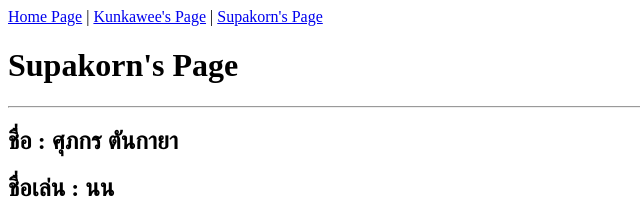
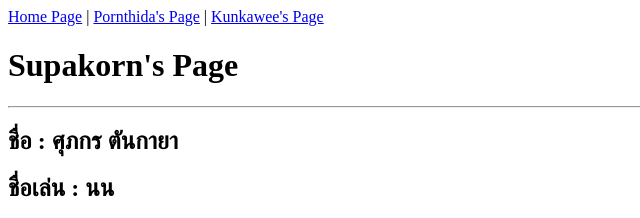
Before and after one commit to Gruszht6215/Html101, a plain HTML site: page supakorn.html in a window 1280 px wide. Shown: the top 218 px of the page, 0-640 px from the left. Drawn offline with Linux system fonts and the light colour scheme.

Commit message:
edit link page

```diff
--- a/supakorn.html
+++ b/supakorn.html
@@ -7,7 +7,7 @@
     <title>Supakorn</title>
 </head>
 <body>
-    <a href="https://gruszht6215.github.io/team7web/">Home Page</a> | <a href="https://gruszht6215.github.io/team7web/pornthida.html">Kunkawee's Page</a> | <a href="https://gruszht6215.github.io/team7web/kunkawee">Supakorn's Page</a>
+    <a href="https://gruszht6215.github.io/team7web/">Home Page</a> | <a href="https://gruszht6215.github.io/team7web/pornthida.html">Pornthida's Page</a> | <a href="https://gruszht6215.github.io/team7web/kunkawee">Kunkawee's Page</a>
 
     <h1>Supakorn's Page</h1>
     <hr/>
```
